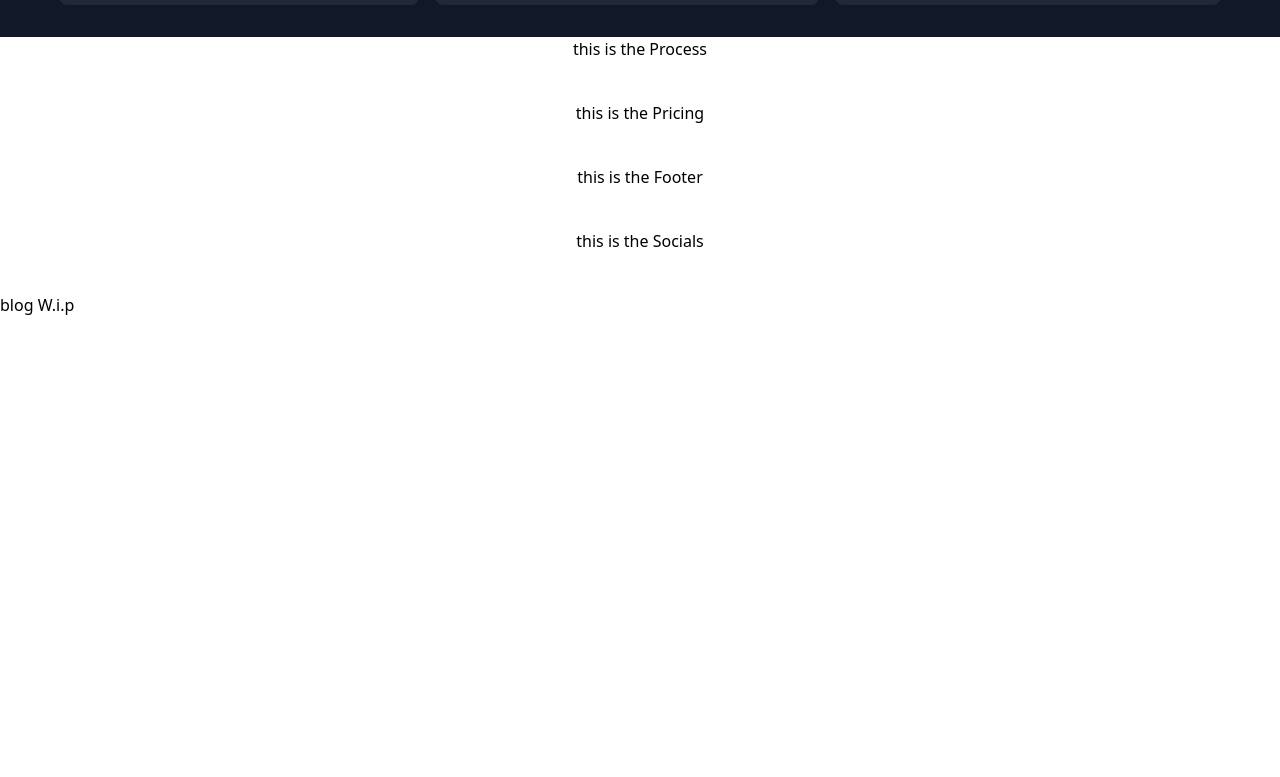
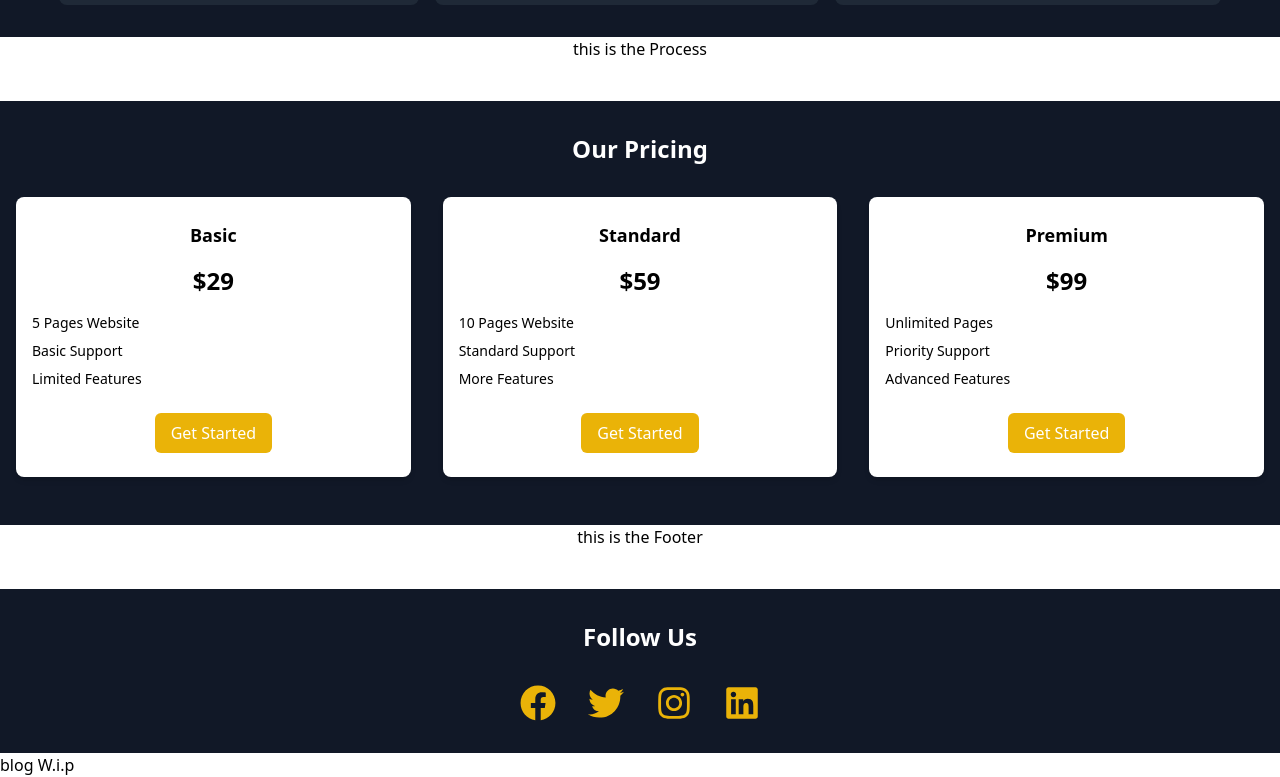
Before and after one commit to code-amin/AgenceX, a React (Create React App) app in the folder agence/: page / in a window 1280 px wide. Shown: the part 1877-2654 px from the top of the page. Before the commit the page ends 2194 px from the top, so only its background shows below. Built offline with nearby package versions, Linux system fonts and the light colour scheme.

Commit message:
Skeleton Pricing & Socials

```diff
--- a/agence/src/Pricing.js
+++ b/agence/src/Pricing.js
@@ -1,7 +1,58 @@
+
+
 const Pricing = () => {
   return (
-    <div id="pricing" className="w-full text-center pb-10">
-      this is the Pricing
+    <div className="bg-gray-900 py-8">
+      <h2 className="text-2xl font-bold text-white text-center mb-8">Our Pricing</h2>
+      <div className="flex flex-col md:flex-row justify-center">
+        {/* Package 1 */}
+        <div className="bg-white shadow-md rounded-lg w-full md:w-1/3 mx-4 mb-4">
+          <div className="py-6 px-4">
+            <h3 className="text-lg font-semibold text-center mb-4">Basic</h3>
+            <p className="text-2xl font-bold text-center mb-4">$29</p>
+            <ul className="text-sm">
+              <li className="mb-2">5 Pages Website</li>
+              <li className="mb-2">Basic Support</li>
+              <li className="mb-2">Limited Features</li>
+            </ul>
+            <button className="block mx-auto bg-yellow-500 text-white py-2 px-4 mt-6 rounded-md hover:bg-yellow-400">
+              Get Started
+            </button>
+          </div>
+        </div>
+
+        {/* Package 2 */}
+        <div className="bg-white shadow-md rounded-lg w-full md:w-1/3 mx-4 mb-4">
+          <div className="py-6 px-4">
+            <h3 className="text-lg font-semibold text-center mb-4">Standard</h3>
+            <p className="text-2xl font-bold text-center mb-4">$59</p>
+            <ul className="text-sm">
+              <li className="mb-2">10 Pages Website</li>
+              <li className="mb-2">Standard Support</li>
+              <li className="mb-2">More Features</li>
+            </ul>
+            <button className="block mx-auto bg-yellow-500 text-white py-2 px-4 mt-6 rounded-md hover:bg-yellow-400">
+              Get Started
+            </button>
+          </div>
+        </div>
+
+        {/* Package 3 */}
+        <div className="bg-white shadow-md rounded-lg w-full md:w-1/3 mx-4 mb-4">
+          <div className="py-6 px-4">
+            <h3 className="text-lg font-semibold text-center mb-4">Premium</h3>
+            <p className="text-2xl font-bold text-center mb-4">$99</p>
+            <ul className="text-sm">
+              <li className="mb-2">Unlimited Pages</li>
+              <li className="mb-2">Priority Support</li>
+              <li className="mb-2">Advanced Features</li>
+            </ul>
+            <button className="block mx-auto bg-yellow-500 text-white py-2 px-4 mt-6 rounded-md hover:bg-yellow-400">
+              Get Started
+            </button>
+          </div>
+        </div>
+      </div>
     </div>
   );
 };
--- a/agence/src/Socials.js
+++ b/agence/src/Socials.js
@@ -1,9 +1,26 @@
+import { FaTwitter, FaFacebook, FaInstagram, FaLinkedin } from 'react-icons/fa';
+
+
 const Socials = () => {
-    return (
-      <div className="w-full text-center pb-10">
-        this is the Socials
+  return (
+    <div className="bg-gray-900 text-white py-8">
+      <h2 className="text-2xl font-bold text-center mb-8">Follow Us</h2>
+      <div className="flex justify-center">
+        <a href="#" className="text-yellow-500 hover:text-yellow-400 mx-4 text-4xl">
+          <FaFacebook />
+        </a>
+        <a href="#" className="text-yellow-500 hover:text-yellow-400 mx-4 text-4xl">
+          <FaTwitter />
+        </a>
+        <a href="#" className="text-yellow-500 hover:text-yellow-400 mx-4 text-4xl">
+          <FaInstagram />
+        </a>
+        <a href="#" className="text-yellow-500 hover:text-yellow-400 mx-4 text-4xl">
+          <FaLinkedin />
+        </a>
       </div>
-    );
-  }
+    </div>
+  );
+};
 
-  export default Socials;
+export default Socials;
```
